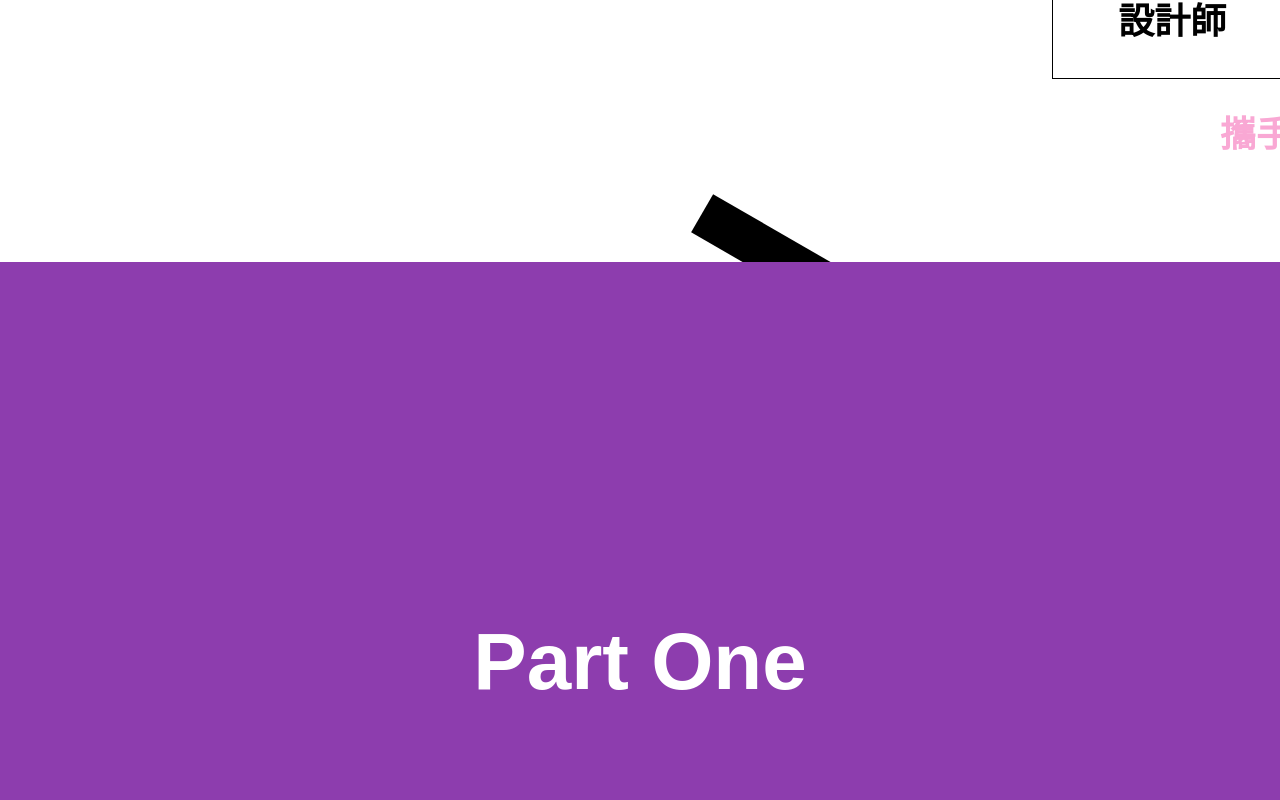
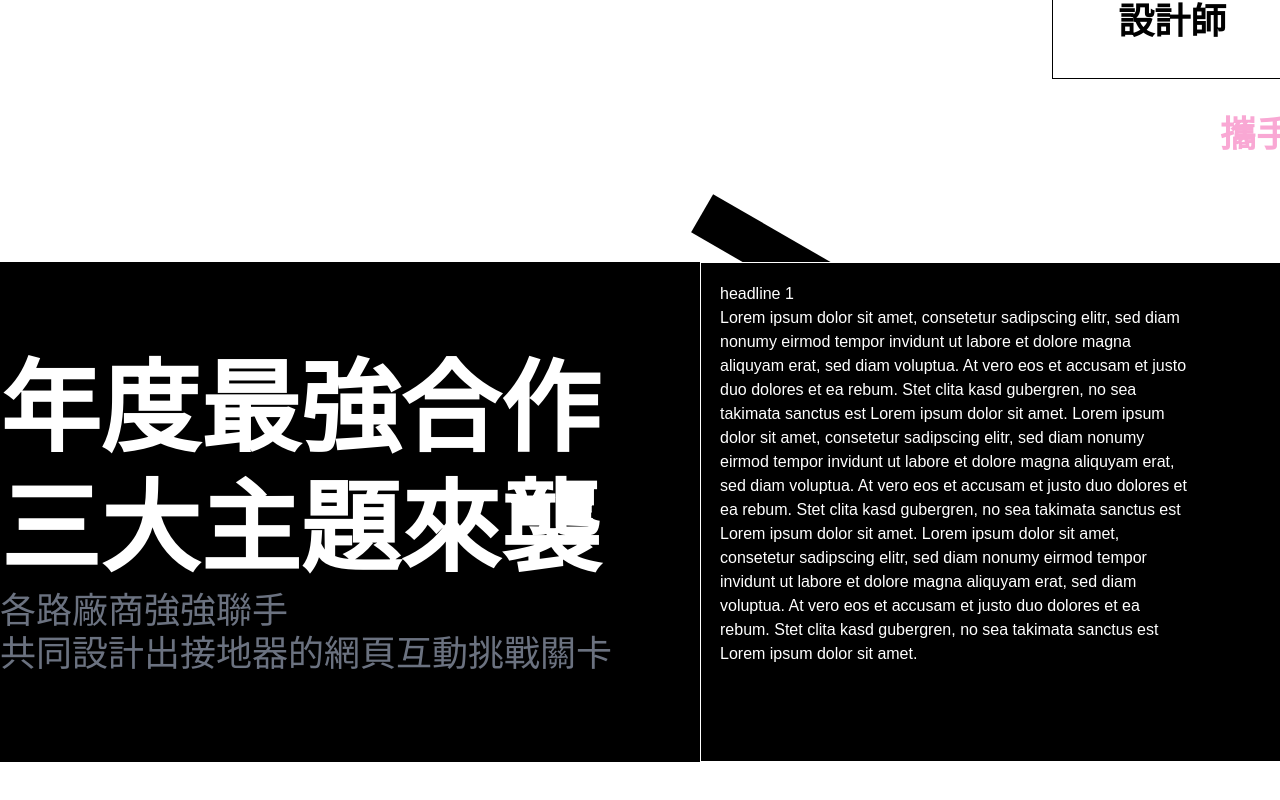
Before and after one commit to eepson123tw/f2eproject, a React (Vite) app: page /#/ in a window 1280 px wide. Shown: the part 1818-2618 px from the top of the page. After the commit the page ends 2580 px from the top, so only its background shows below. Built offline with nearby package versions, Linux system fonts and the light colour scheme.

Commit message:
feat:Add the design flow

```diff
--- a/src/components/DesignFlow.jsx
+++ b/src/components/DesignFlow.jsx
@@ -3,59 +3,96 @@ import { gsap } from 'gsap';
 export default function DesignFlow() {
   useLayoutEffect(() => {
     const ctx = gsap.context(() => {
-      const sections = gsap.utils.toArray('.sectionX');
-      let maxWidth = 0;
+      let block = gsap.utils.toArray('.blockBox');
 
-      const getMaxWidth = () => {
-        maxWidth = 0;
-        sections.forEach((section) => {
-          maxWidth += section.offsetWidth;
-        });
-      };
-      getMaxWidth();
-      ScrollTrigger.addEventListener('refreshInit', getMaxWidth);
-
-      gsap.to(sections, {
-        x: () => `-${maxWidth - window.innerWidth}`,
+      gsap.to(block, {
+        xPercent: -200,
         ease: 'none',
         scrollTrigger: {
-          trigger: '.wrapper',
+          trigger: '.target',
+          start: 'top 50%',
+          end: 'top 55%',
           pin: true,
-          scrub: true,
-          end: () => `+=${maxWidth}`,
-          invalidateOnRefresh: true
+          pinSpacing: false,
+          scrub: 50,
+          // markers: true,
+          invalidateOnRefresh: true,
+          snap: {
+            snapTo: 1 / (block.length - 1),
+            duration: { min: 0.25, max: 0.75 },
+            directional: false
+            // ease: 'power1.inOut'
+          }
         }
-      });
-
-      sections.forEach((sct, i) => {
-        gsap.timeline({
-          scrollTrigger: {
-            trigger: sections[i],
-            start: () =>
-              'top top-=' + (sct.offsetLeft - window.innerWidth / 2) * (maxWidth / (maxWidth - window.innerWidth)),
-            end: () => '+=' + sct.offsetWidth * (maxWidth / (maxWidth - window.innerWidth)),
-            toggleClass: { targets: sct, className: 'active' }
-          }
-        });
       });
     });
     return () => ctx.revert();
   }, []);
 
   return (
-    <section className="wrapper  h-[100vh] bg-black text-white">
-      <div className=" flex flex-nowrap">
-        <section className="sectionX section--large flex h-[100vh] w-[100vw] flex-shrink-0 items-center justify-center">
-          Part One
-        </section>
-        <section className="sectionX section--dark section--large flex h-[100vh] flex-shrink-0 items-center justify-center">
-          Part Two
-        </section>
-        <section className="sectionX section--large flex h-[100vh] w-[100vw] flex-shrink-0 items-center justify-center">
-          Part Four
+    <section className="designFlow relative z-0 flex bg-black " id="container ">
+      <div className="absolute z-10 flex h-[500px] w-[700px] flex-col justify-center bg-black">
+        <h3 className="text-[100px] font-black leading-[1.2] text-white">
+          年度最強合作
+          <br />
+          三大主題來襲
+        </h3>
+        <p className="text-4xl leading-[1.2] text-gray-500">各路廠商強強聯手</p>
+        <p className=" text-4xl leading-[1.2]  text-gray-500">共同設計出接地器的網頁互動挑戰關卡</p>
+      </div>
+      <div className="target h-[500px] ">
+        <section className="content" id="content">
+          <div className="blockBox">
+            <div className="item">
+              <p className="copy1">headline 1</p>
+              <p className="copy">
+                Lorem ipsum dolor sit amet, consetetur sadipscing elitr, sed diam nonumy eirmod tempor invidunt ut
+                labore et dolore magna aliquyam erat, sed diam voluptua. At vero eos et accusam et justo duo dolores et
+                ea rebum. Stet clita kasd gubergren, no sea takimata sanctus est Lorem ipsum dolor sit amet. Lorem ipsum
+                dolor sit amet, consetetur sadipscing elitr, sed diam nonumy eirmod tempor invidunt ut labore et dolore
+                magna aliquyam erat, sed diam voluptua. At vero eos et accusam et justo duo dolores et ea rebum. Stet
+                clita kasd gubergren, no sea takimata sanctus est Lorem ipsum dolor sit amet. Lorem ipsum dolor sit
+                amet, consetetur sadipscing elitr, sed diam nonumy eirmod tempor invidunt ut labore et dolore magna
+                aliquyam erat, sed diam voluptua. At vero eos et accusam et justo duo dolores et ea rebum. Stet clita
+                kasd gubergren, no sea takimata sanctus est Lorem ipsum dolor sit amet.
+              </p>
+            </div>
+          </div>
+
+          <div className="blockBox">
+            <div className="item">
+              <p className="copy">headline 2</p>
+              <p className="copy">
+                Lorem ipsum dolor sit amet, consetetur sadipscing elitr, sed diam nonumy eirmod tempor invidunt ut
+                labore et dolore magna aliquyam erat, sed diam voluptua. At vero eos et accusam et justo duo dolores et
+                ea rebum. Stet clita kasd gubergren, no sea takimata sanctus est Lorem ipsum dolor sit amet. Lorem ipsum
+                dolor sit amet, consetetur sadipscing elitr, sed diam nonumy eirmod tempor invidunt ut labore et dolore
+                magna aliquyam erat, sed diam voluptua. At vero eos et accusam et justo duo dolores et ea rebum. Stet
+                clita kasd gubergren, no sea takimata sanctus est Lorem ipsum dolor sit amet. Lorem ipsum dolor sit
+                amet, consetetur sadipscing elitr, sed diam nonumy eirmod tempor invidunt ut labore et dolore magna
+                aliquyam erat, sed diam voluptua. At vero eos et accusam et justo duo dolores et ea rebum. Stet clita
+                kasd gubergren, no sea takimata sanctus est Lorem ipsum dolor sit amet.
+              </p>
+            </div>
+          </div>
+          <div className="blockBox">
+            <div className="item">
+              <p className="copy"> headline 3</p>
+              <p className="copy">
+                Lorem ipsum dolor sit amet, consetetur sadipscing elitr, sed diam nonumy eirmod tempor invidunt ut
+                labore et dolore magna aliquyam erat, sed diam voluptua. At vero eos et accusam et justo duo dolores et
+                ea rebum. Stet clita kasd gubergren, no sea takimata sanctus est Lorem ipsum dolor sit amet. Lorem ipsum
+                dolor sit amet, consetetur sadipscing elitr, sed diam nonumy eirmod tempor invidunt ut labore et dolore
+                magna aliquyam erat, sed diam voluptua. At vero eos et accusam et justo duo dolores et ea rebum. Stet
+                clita kasd gubergren, no sea takimata sanctus est Lorem ipsum dolor sit amet. Lorem ipsum dolor sit
+                amet, consetetur sadipscing elitr, sed diam nonumy eirmod tempor invidunt ut labore et dolore magna
+                aliquyam erat, sed diam voluptua. At vero eos et accusam et justo duo dolores et ea rebum. Stet clita
+                kasd gubergren, no sea takimata sanctus est Lorem ipsum dolor sit amet.
+              </p>
+            </div>
+          </div>
         </section>
       </div>
-      <div className="center-marker"></div>
     </section>
   );
 }
--- a/src/index.css
+++ b/src/index.css
@@ -5,7 +5,7 @@
 html,body{
   width: 100%;
   height: 100%;
-
+  box-sizing: border-box;
 }
 ::-webkit-scrollbar {
   width: 12px;  /* Remove scrollbar space */
@@ -85,30 +85,41 @@ html,body{
 .animation_text{
   color: white;
   background: #000;
-   overflow: hidden;
+  overflow: hidden;
 }
 
 
-.sectionX {
-  font-size: 5rem;
+.target{
+  position: relative;
+  z-index: -1;
+  margin: 0 auto;
+  min-height: 500px;
 }
-.section--large {
-  width: 100vw;
-  background-color: #8d3dae;
+
+
+.designFlow.headline {
+  margin-bottom: 52px;
+}
+
+.content {
+  display: flex;
+  width: 50%;
+}
+
+.blockBox {
+  position: relative;
+  left: 700px;
+  width: 120vw;
+  height: 500px;
+  box-shadow: inset 0px 0px 0px 1px white;
   color: white;
 }
-.section--small {
-  width: 46rem;
-}
-.section--dark {
-  color: white;
-  background-color: black;
-}
-.sectionX.active{
-  background-color: red;
+
+.blockBox > .item {
+  width: 40vw;
+  padding: 20px;
 }
 
-section {
-  font-weight: 900;
-  transition: color 0.3s;
+.blockBox.active{
+  color: red;
 }
```
